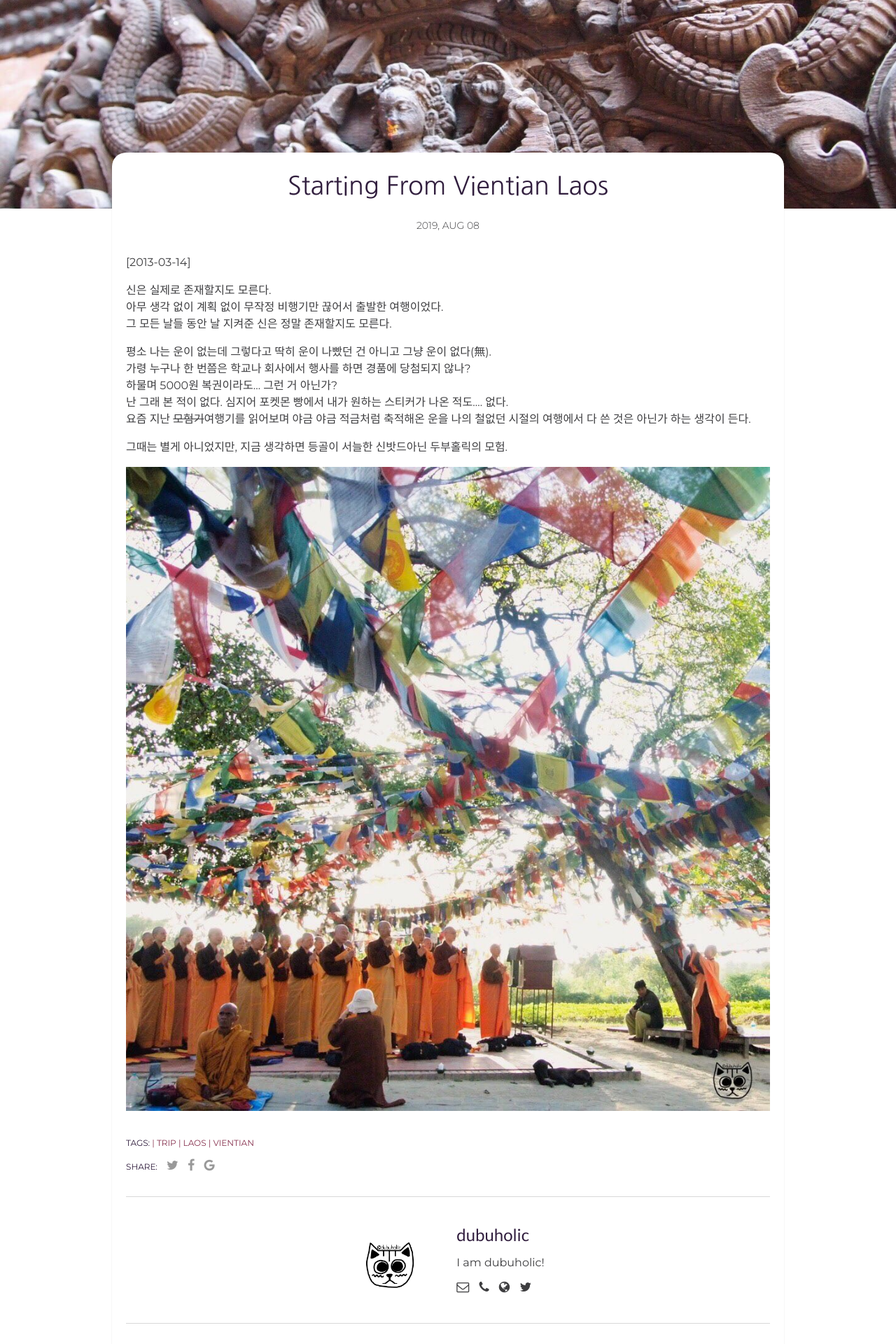
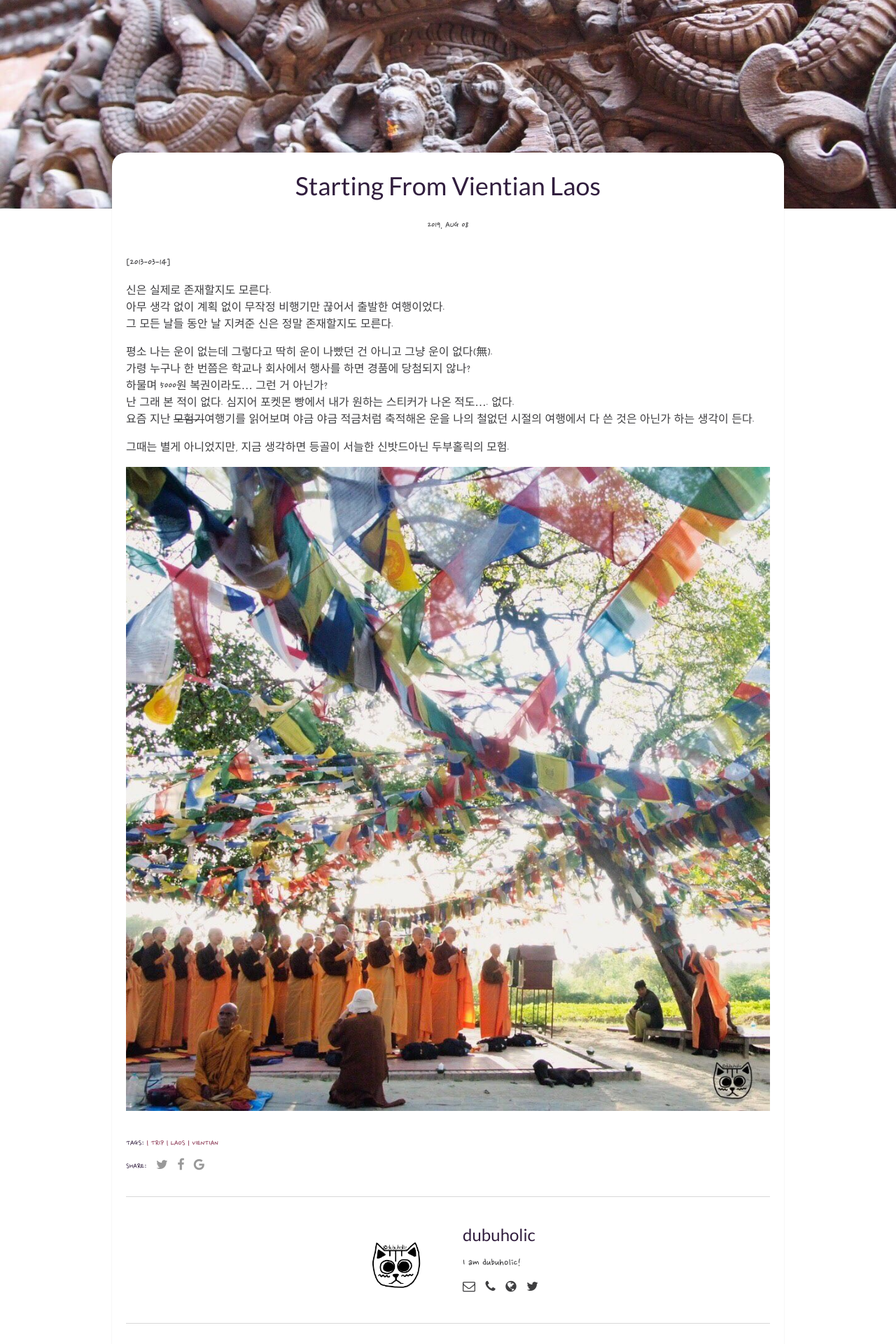
Before and after one commit to HAEZZA/HAEZZA.github.io, a Jekyll site: the page built from _posts/2019-08-08-Vientian-Laos.markdown, in a window 1280 px wide. Shown: the part 305-2225 px from the top of the page at 70% size. Built offline with Jekyll 4.4.1, drawn with Linux system fonts in a browser that asks for light colours; comment, search, counter and statistics services are not loaded.

Commit message:
폰트 추가

```diff
--- a/_includes/head.html
+++ b/_includes/head.html
@@ -19,6 +19,7 @@
 	<link href="https://fonts.googleapis.com/css?family=Montserrat:300,400,700" rel="stylesheet">
 	<link href="https://fonts.googleapis.com/css?family=Lato:300,400,700" rel="stylesheet">
 	<link href="https://fonts.googleapis.com/css?family=Nanum+Gothic:300,400,700" rel="stylesheet">
+	<link href="https://fonts.googleapis.com/css?family=Nanum+Pen+Script&display=swap" rel="stylesheet">
 	<!-- Font Awesome -->
 	<link rel="stylesheet" href="{{ "/assets/fonts/font-awesome/css/font-awesome.min.css" | prepend: site.baseurl }}">
 	<!-- Styles -->
--- a/assets/css/main.css
+++ b/assets/css/main.css
@@ -1001,6 +1001,7 @@ pre {
   color: #9b0002; }
 
 .page-content {
+  font-family: 'Nanum Pen Script', cursive;
   margin-top: -80px;
   margin-bottom: 100px;
   background-color: #fff;
@@ -1013,7 +1014,7 @@ pre {
   position: relative;
   margin-bottom: 30px; }
   .header-page h1 {
-    font-family: 'Nanum Gothic', sans-serif;
+    font-family: 'Lato', sans-serif;
     font-weight: 400;
     font-size: 36px;
     text-align: center;
--- a/assets/css/sass/parts/post-page.scss
+++ b/assets/css/sass/parts/post-page.scss
@@ -39,6 +39,7 @@
 }
 
 .page-content {
+  font-family: 'Nanum Pen Script', cursive;
   margin-top: -80px;
   margin-bottom: 100px;
   background-color: $white;
@@ -52,7 +53,7 @@
   position: relative;
   margin-bottom: 30px;
   h1 {
-    font-family: 'Nanum Gothic', sans-serif;
+    font-family: 'Lato', sans-serif;
     font-weight: 400;
     font-size: 36px;
     text-align: center;
```
